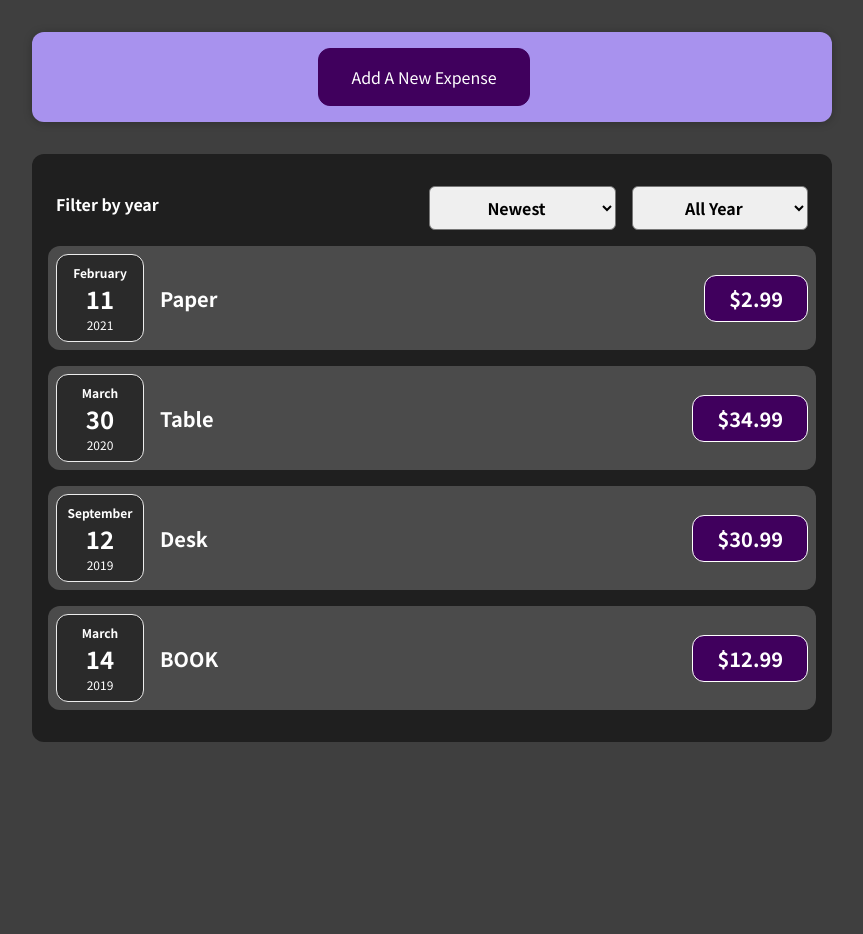
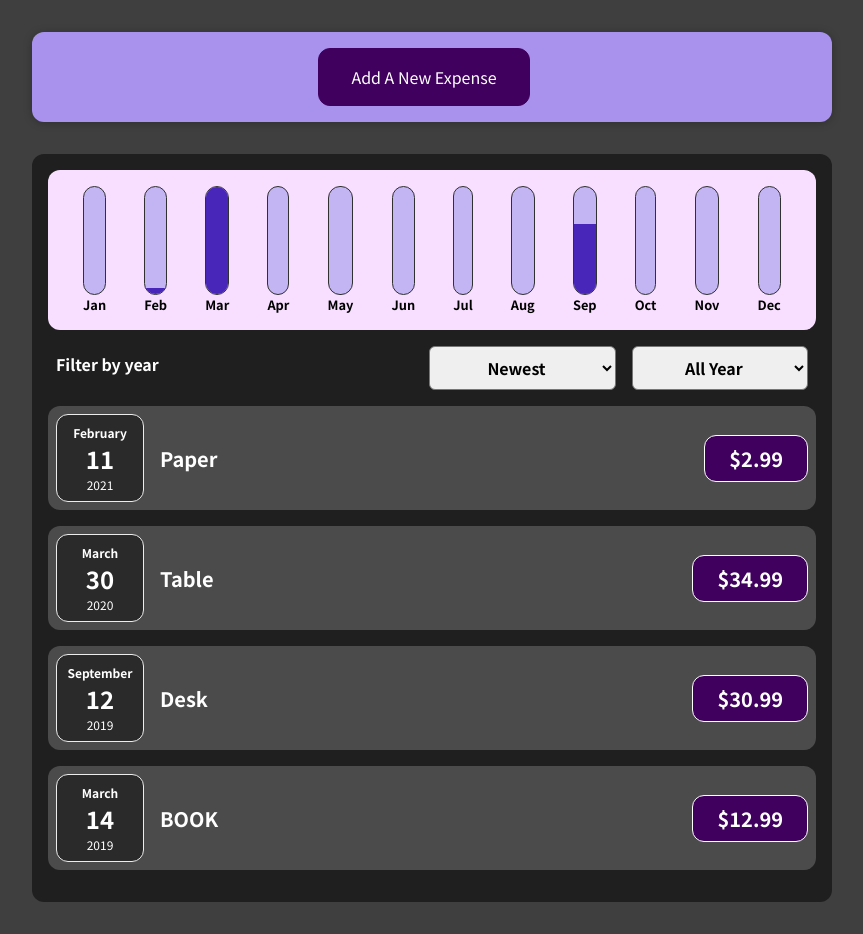
Before and after one commit to nathan-dinh-dev/expense-tracking-app, a React (Create React App) app: page / in a window 1280 px wide. Shown: the whole page, without its empty margins (208-1071 px from the left). Before the commit the page ends 800 px from the top, so only its background shows below. Built offline with nearby package versions, Linux system fonts and the light colour scheme.

Commit message:
add chart feature

```diff
--- /dev/null
+++ b/src/components/Chart/Chart.css
@@ -0,0 +1,9 @@
+.chart {
+  background-color: #f8dfff;
+  height: 10rem;
+  border-radius: 12px;
+  display: flex;
+  justify-content: space-around;
+  text-align: center;
+  padding: 1rem;
+}
--- /dev/null
+++ b/src/components/Chart/Chart.js
@@ -0,0 +1,24 @@
+import "./Chart.css";
+import ChartBar from "./ChartBar";
+import "./Chart.css";
+
+const Chart = (props) => {
+  const totalMaximum = Math.max(
+    ...props.dataPoints.map((dataPoint) => dataPoint.value)
+  );
+
+  return (
+    <div className="chart">
+      {props.dataPoints.map((dataPoint) => (
+        <ChartBar
+          key={dataPoint.label}
+          value={dataPoint.value}
+          maxValue={totalMaximum}
+          label={dataPoint.label}
+        />
+      ))}
+    </div>
+  );
+};
+
+export default Chart;
--- /dev/null
+++ b/src/components/Chart/ChartBar.css
@@ -0,0 +1,30 @@
+.chart-bar {
+  height: 100%;
+  display: flex;
+  flex-direction: column;
+  align-items: center;
+}
+
+.chart-bar__inner {
+  height: 100%;
+  width: 100%;
+  border: 1px solid #313131;
+  border-radius: 12px;
+  background-color: #c3b4f3;
+  overflow: hidden;
+  display: flex;
+  flex-direction: column;
+  justify-content: flex-end;
+}
+
+.chart-bar__fill {
+  background-color: #4826b9;
+  width: 100%;
+  transition: all 0.3s ease-out;
+}
+
+.chart-bar__label {
+  font-weight: 600;
+  font-size: 0.8rem;
+  text-align: center;
+}
--- /dev/null
+++ b/src/components/Chart/ChartBar.js
@@ -0,0 +1,21 @@
+import "./ChartBar.css";
+
+const ChartBar = (props) => {
+  let barFillHeight = "0%";
+  if (props.maxValue > 0)
+    barFillHeight = Math.round((props.value / props.maxValue) * 100) + "%";
+
+  return (
+    <div className="chart-bar">
+      <div className="chart-bar__inner">
+        <div
+          className="chart-bar__fill"
+          style={{ height: barFillHeight }}
+        ></div>
+      </div>
+      <div className="chart-bar__label">{props.label}</div>
+    </div>
+  );
+};
+
+export default ChartBar;
--- a/src/components/Expenses/ExpenseList.css
+++ b/src/components/Expenses/ExpenseList.css
@@ -2,3 +2,8 @@
   list-style: none;
   padding: 0;
 }
+
+.expense-list__not-found {
+  color: white;
+  padding-left: 0.5rem;
+}
--- a/src/components/Expenses/ExpenseList.js
+++ b/src/components/Expenses/ExpenseList.js
@@ -29,18 +29,12 @@
       return data.sort((a, b) => a.amount - b.amount);
   };
 
-  const yearFilteredArray = () => {
-    if (parseInt(props.yearFiltered) === 0) return sorting(props.items);
-    return sorting(
-      props.items.filter(
-        (item) => item.date.getFullYear() === parseInt(props.yearFiltered)
-      )
-    );
-  };
+  if (props.items.length === 0)
+    return <h4 className="expense-list__not-found">No expenses found.</h4>;
 
   return (
     <ul className="expense-list">
-      {yearFilteredArray().map((item) => (
+      {sorting(props.items).map((item) => (
         <ExpenseItem
           key={item.id}
           title={item.title}
--- a/src/components/Expenses/Expenses.js
+++ b/src/components/Expenses/Expenses.js
@@ -3,6 +3,7 @@
 import ExpenseFilter from "../ExpenseFilter/ExpenseFilter";
 import { useState } from "react";
 import ExpenseList from "./ExpenseList";
+import ExpensesChart from "./ExpensesChart";
 
 const Expenses = (props) => {
   const [yearFiltered, setYearFilter] = useState("0000");
@@ -16,8 +17,16 @@
     setSortedOption(option);
   };
 
+  const yearFilteredArray = () => {
+    if (parseInt(yearFiltered) === 0) return props.items;
+    return props.items.filter(
+      (item) => item.date.getFullYear() === parseInt(yearFiltered)
+    );
+  };
+
   return (
     <Card className="expenses">
+      <ExpensesChart items={yearFilteredArray()} />
       <ExpenseFilter
         yearSelected={yearFiltered}
         onGetYear={getYearHandler}
@@ -25,7 +34,7 @@
         onSortedOption={sortedOptionHandler}
       />
       <ExpenseList
-        items={props.items}
+        items={yearFilteredArray()}
         yearFiltered={yearFiltered}
         sortedOption={sortedOption}
       />
--- /dev/null
+++ b/src/components/Expenses/ExpensesChart.js
@@ -0,0 +1,27 @@
+import Chart from "../Chart/Chart";
+
+const ExpensesChart = (props) => {
+  const chartDataPoints = [
+    { label: "Jan", value: 0 },
+    { label: "Feb", value: 0 },
+    { label: "Mar", value: 0 },
+    { label: "Apr", value: 0 },
+    { label: "May", value: 0 },
+    { label: "Jun", value: 0 },
+    { label: "Jul", value: 0 },
+    { label: "Aug", value: 0 },
+    { label: "Sep", value: 0 },
+    { label: "Oct", value: 0 },
+    { label: "Nov", value: 0 },
+    { label: "Dec", value: 0 },
+  ];
+
+  for (let item of props.items) {
+    let arrayIndex = item.date.getMonth();
+    chartDataPoints[arrayIndex].value += item.amount;
+  }
+
+  return <Chart dataPoints={chartDataPoints} />;
+};
+
+export default ExpensesChart;
```
